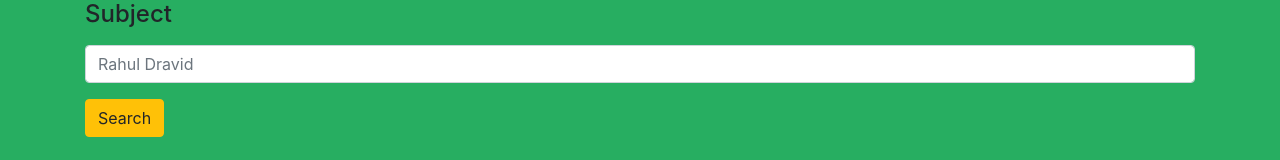
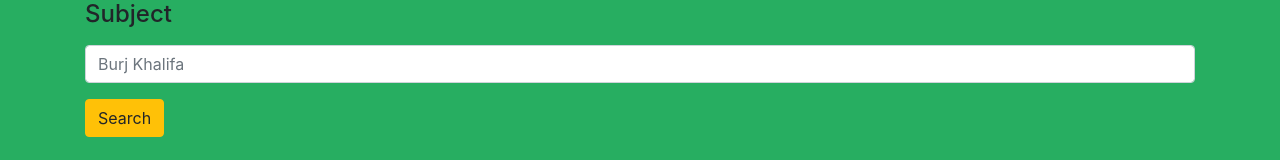
Before and after one commit to QuizRT/quizrt-question-generator-client, an Angular app: page /generator in a window 1280 px wide. Shown: the top 160 px of the page. Built offline with nearby package versions, Linux system fonts and the light colour scheme.

Commit message:
Placeholder-Changed-For-Subject-Form

```diff
--- a/src/app/generator/generator.component.html
+++ b/src/app/generator/generator.component.html
@@ -1,7 +1,7 @@
 <div class="container">
     <div class="form-group">
         <label for="inputAddress"><h4>Subject</h4></label>
-        <input type="text" class="form-control" id="inputAddress" placeholder="Rahul Dravid" [(ngModel)]='subject'>
+        <input type="text" class="form-control" id="inputAddress" placeholder="Burj Khalifa" [(ngModel)]='subject'>
     </div>
     <button (click)="searchObject()" type="submit" class="btn btn-warning">Search</button>
 </div>
--- a/src/app/services/wikidata.service.ts
+++ b/src/app/services/wikidata.service.ts
@@ -8,8 +8,8 @@
 export class WikidataService {
   url : string = 'http://172.23.238.164:7000/questiongenerator/';
   getAllTempalte() {
-    return this.httpcaller.get('http://localhost:7001/api/quizrt/templates');
-    // return this.httpcaller.get('http://172.23.238.164:7000/questiongenerator/templates');
+    // return this.httpcaller.get('http://localhost:7001/api/quizrt/templates');
+    return this.httpcaller.get('http://172.23.238.164:7000/questiongenerator/templates');
     // return this.httpcaller.get('http://172.23.238.164:8080/api/quizrt/templates');
   }
 
@@ -25,8 +25,8 @@
   }
 
   postEntityObject(entityObject : QuizRTTemplate) {
-    return this.httpcaller.post('http://localhost:7001/api/quizrt',entityObject)
-    // return this.httpcaller.post('http://172.23.238.164:7000/questiongenerator',entityObject)
+    // return this.httpcaller.post('http://localhost:7001/api/quizrt',entityObject)
+    return this.httpcaller.post('http://172.23.238.164:7000/questiongenerator',entityObject)
     // return this.httpcaller.post('http://172.23.238.164:8080/api/quizrt',entityObject)
   }
 
```
